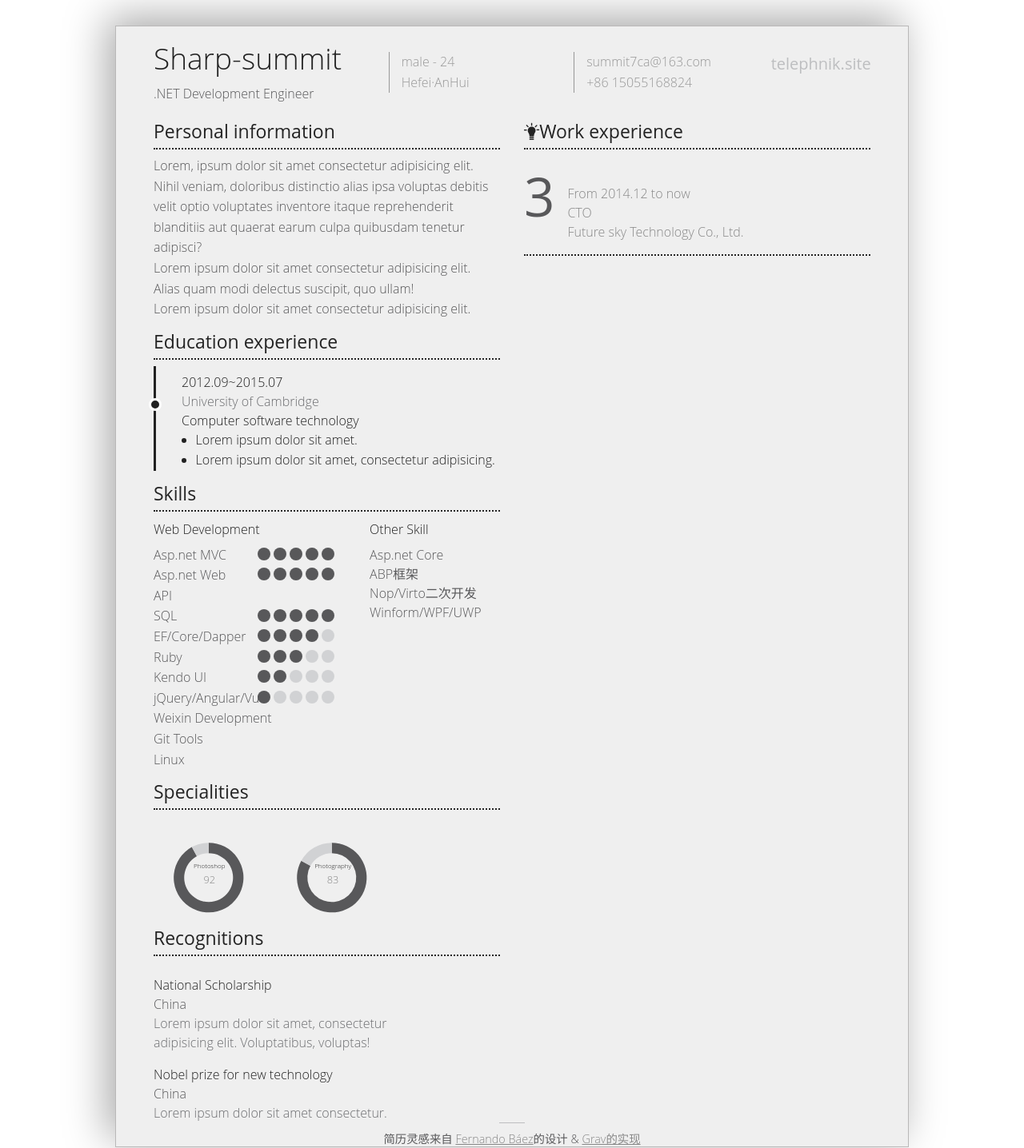
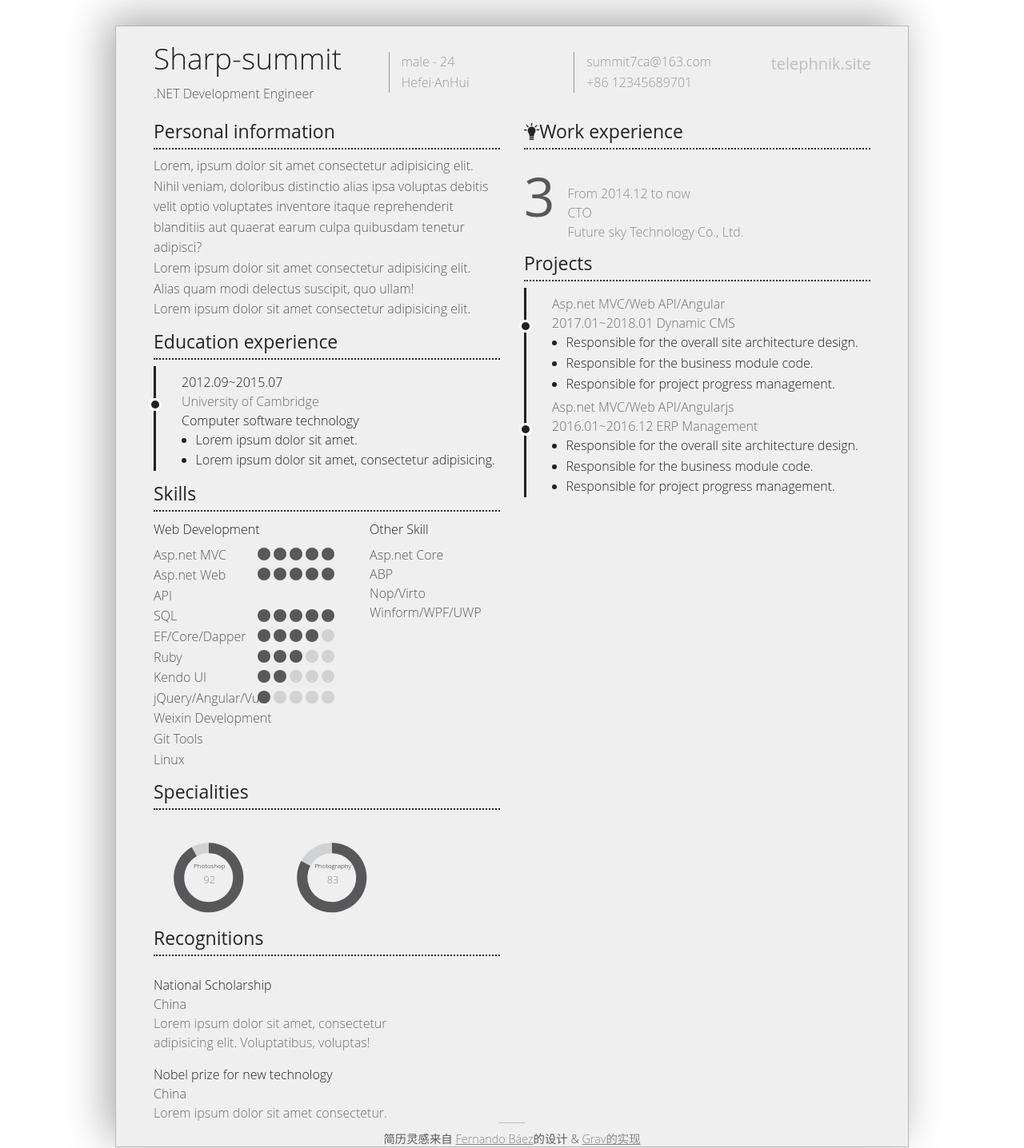
Before and after one commit to pomelos7ca/sharp-resume, a Jekyll site: the page built from index.html, in a window 1280 px wide. Shown: the whole page at 80% size. Built offline with Jekyll 4.4.1, drawn with Linux system fonts in a browser that asks for light colours.

Commit message:
修改基本信息,增加项目经验模块

```diff
--- a/_config.yml
+++ b/_config.yml
@@ -8,7 +8,7 @@
 # Site settings
 title: Sharp-summit
 email: summit7ca@163.com
-mobile: +86 15055168824
+mobile: +86 12345689701
 job: .NET Development Engineer
 baseurl: "/sharp-resume"
 url: "http://summit7ca.oschina.io"
--- a/_data/info.yml
+++ b/_data/info.yml
@@ -41,8 +41,8 @@ skills:
     name: 'Other Skill'
     desc:
       - 'Asp.net Core'
-      - 'ABP框架'
-      - 'Nop/Virto二次开发'
+      - 'ABP'
+      - 'Nop/Virto'
       - 'Winform/WPF/UWP'
   desc:
     - 'Weixin Development'
@@ -93,3 +93,11 @@ projects:
         - 'Responsible for the overall site architecture design.'
         - 'Responsible for the business module code.'
         - 'Responsible for project progress management.'
+    - name: 'ERP Management'
+      start: '2016.01'
+      end: '2016.12'
+      summary: 'Asp.net MVC/Web API/Angularjs'
+      desc:
+        - 'Responsible for the overall site architecture design.'
+        - 'Responsible for the business module code.'
+        - 'Responsible for project progress management.'
--- a/_includes/right/projects.html
+++ b/_includes/right/projects.html
@@ -1,17 +1,17 @@
 {% assign info=site.data.info[include.key] %}
 <div class="avoid_pagebreak animated fadeInUp">
-  <h4 class="title"><i class="fi-{{ module.header.icon }}"></i> {{ module.header.title }}</h4>
-  {% if module.header.project %}
+  <h4 class="title"><i class="fi-{{ info.icon }}"></i> {{ info.title }}</h4>
+  {% if info.proset %}
   <div class="pro_surround">
     <div class="pro animated">
-      {% for item in module.header.project %}
+      {% for item in info.proset %}
         <div class="pro_item">
-          <div class="category">{{ item.category }}</div>
-          <div class="pro_name">{{ item.pro_name }}</div>
+          <div class="category">{{ item.summary }}</div>
+          <div class="pro_name">{{item.start}}~{{item.end}} {{ item.name }}</div>
           <div class="pro_desc">
             <ul>
-              {% for item in item.pro_desc %}
-                <li class="desc_line">{{ item.line }}</li>
+              {% for item in item.desc %}
+                <li class="desc_line">{{ item }}</li>
               {% endfor %}
             </ul>
           </div>
```
